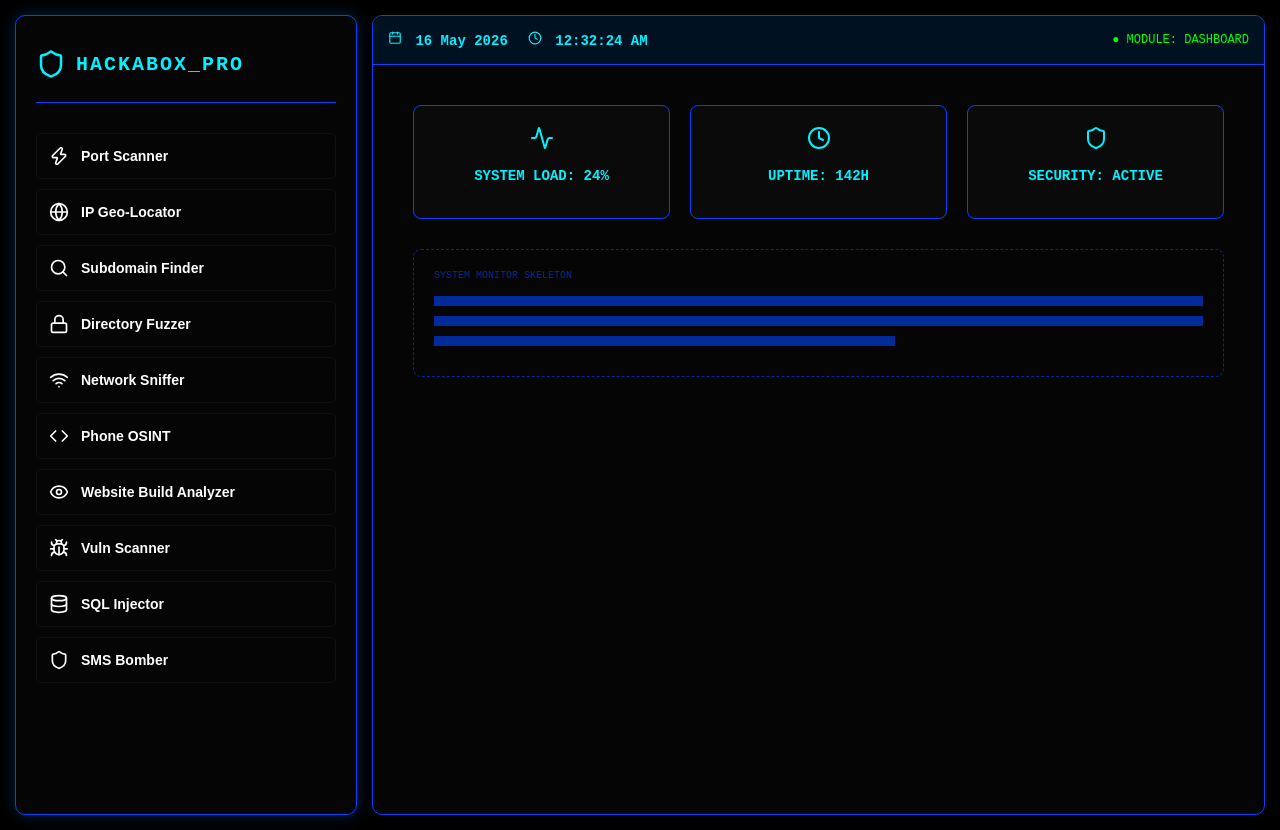
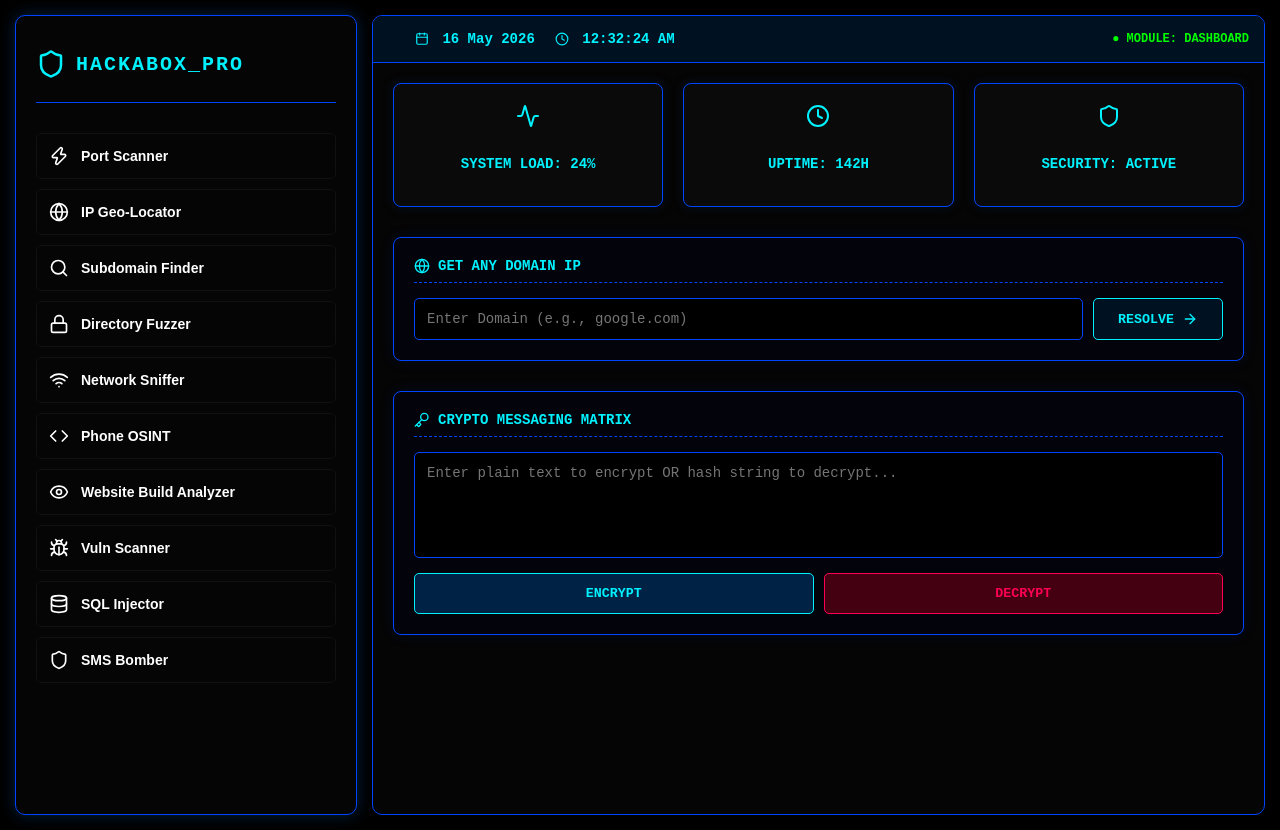
Before and after one commit to MSLMCYBERTEAM/hackabox, a Next.js app: page / in a window 1280 px wide. Built offline with nearby package versions, Linux system fonts and the light colour scheme.

Commit message:
fix: dashboard updateds

```diff
--- a/src/app/page.tsx
+++ b/src/app/page.tsx
@@ -2,12 +2,22 @@
 import { useState, useEffect } from 'react';
 import Link from 'next/link'; // পেজ নেভিগেশনের জন্য
 import { usePathname } from 'next/navigation'; // অ্যাক্টিভ পেজ ডিটেক্ট করার জন্য
-import { Shield, Zap, Globe, Search, Lock, Wifi, Code, Eye, Cpu, Database, Bug, Clock, Calendar, Activity } from 'lucide-react';
+import { Shield, Zap, Globe, Search, Lock, Wifi, Code, Eye, Cpu, Database, Bug, Clock, Calendar, Activity, Menu, X, ArrowRight, Key } from 'lucide-react';
 
 export default function HackaBox({ children }: { children?: React.ReactNode }) {
   const pathname = usePathname();
   const [time, setTime] = useState("");
   const [date, setDate] = useState("");
+  const [isSidebarOpen, setIsSidebarOpen] = useState(false); // মোবাইল মেনুর জন্য
+
+  // --- নতুন ফিচারের স্টেটসমূহ ---
+  const [domain, setDomain] = useState("");
+  const [resolvedIp, setResolvedIp] = useState("");
+  const [isResolving, setIsResolving] = useState(false);
+
+  const [cryptoText, setCryptoText] = useState("");
+  const [cryptoKey, setCryptoKey] = useState("secret");
+  const [cryptoResult, setCryptoResult] = useState("");
 
   // রিয়েল টাইম এবং ডেট আপডেট
   useEffect(() => {
@@ -18,6 +28,49 @@ export default function HackaBox({ children }: { children?: React.ReactNode }) {
     }, 1000);
     return () => clearInterval(timer);
   }, []);
+
+  // IP Resolver Function
+  const handleResolveIp = async () => {
+    if (!domain) return;
+    setIsResolving(true);
+    setResolvedIp("Resolving target...");
+    try {
+      const cleanDomain = domain.replace(/^(https?:\/\/)?(www\.)?/, '').split('/')[0];
+      const res = await fetch(`https://dns.google/resolve?name=${cleanDomain}&type=A`);
+      const data = await res.json();
+      if (data.Answer && data.Answer.length > 0) {
+        setResolvedIp(data.Answer[0].data);
+      } else {
+        setResolvedIp("No IPv4 address found.");
+      }
+    } catch (err) {
+      setResolvedIp("Error: Failed to resolve host.");
+    } finally {
+      setIsResolving(false);
+    }
+  };
+
+  // XOR Encryption/Decryption Function
+  const handleCrypto = (mode: 'encrypt' | 'decrypt') => {
+    if (!cryptoText) return;
+    if (mode === 'encrypt') {
+      // String to Base64 (Simple obfuscation for dashboard theme)
+      try {
+        const encoded = btoa(encodeURIComponent(cryptoText));
+        setCryptoResult(encoded);
+      } catch (e) {
+        setCryptoResult("Encryption Error");
+      }
+    } else {
+      // Base64 to String
+      try {
+        const decoded = decodeURIComponent(atob(cryptoText));
+        setCryptoResult(decoded);
+      } catch (e) {
+        setCryptoResult("Invalid Encrypted String!");
+      }
+    }
+  };
 
   const tools = [
     { icon: <Zap size={20}/>, name: "Port Scanner", path: "/port-scanner" },
@@ -36,20 +89,41 @@ export default function HackaBox({ children }: { children?: React.ReactNode }) {
   const currentModule = tools.find(t => t.path === pathname)?.name || "DASHBOARD";
 
   return (
-    <div style={{ backgroundColor: '#000', minHeight: '100vh', color: '#00f2ff', padding: '15px', display: 'flex', gap: '15px', fontFamily: 'monospace' }}>
+    <div style={{ backgroundColor: '#000', minHeight: '100vh', color: '#00f2ff', padding: '15px', display: 'flex', flexDirection: 'row', gap: '15px', fontFamily: 'monospace', position: 'relative' }}>
+
+      {/* CSS For Responsive Grid and Media Queries */}
+      <style dangerouslySetInnerHTML={{__html: `
+        @media (max-width: 900px) {
+          aside { position: absolute; left: -320px; top: 15px; bottom: 15px; z-index: 50; transition: 0.3s; }
+          .sidebar-open aside { left: 15px !important; }
+          .main-panel { width: 100% !important; }
+          .card-grid { grid-template-columns: 1fr !important; }
+          .crypto-grid { grid-template-columns: 1fr !important; }
+          .top-bar-time { display: none !important; }
+        }
+      `}} />
+
+      {/* Wrapper Class for handling Mobile Drawer */}
+      <div className={isSidebarOpen ? "sidebar-open" : ""} style={{ display: 'flex', gap: '15px', width: '100%', minHeight: 'calc(100vh - 30px)' }}>
 
         {/* Sidebar - Tools List */}
-      <aside style={{ width: '300px', backgroundColor: '#050505', border: '1px solid #0044ff', borderRadius: '10px', padding: '20px', boxShadow: '0 0 15px #002244' }}>
-        <Link href="/" style={{ textDecoration: 'none', color: 'inherit' }}>
-          <div style={{ cursor: 'pointer', display: 'flex', alignItems: 'center', gap: '10px', marginBottom: '30px', borderBottom: '1px solid #0044ff', paddingBottom: '10px' }}>
+        <aside style={{ width: '300px', backgroundColor: '#050505', border: '1px solid #0044ff', borderRadius: '10px', padding: '20px', boxShadow: '0 0 15px #002244', display: 'flex', flexDirection: 'column', flexShrink: 0 }}>
+          <div style={{ display: 'flex', justifyContent: 'space-between', alignItems: 'center', marginBottom: '30px', borderBottom: '1px solid #0044ff', paddingBottom: '10px' }}>
+            <Link href="/" onClick={() => setIsSidebarOpen(false)} style={{ textDecoration: 'none', color: 'inherit' }}>
+              <div style={{ cursor: 'pointer', display: 'flex', alignItems: 'center', gap: '10px' }}>
                 <Shield color="#00f2ff" size={30} />
                 <h1 style={{ fontSize: '20px', fontWeight: 'bold', letterSpacing: '2px' }}>HACKABOX_PRO</h1>
               </div>
             </Link>
+            {/* Mobile Close Button */}
+            <button onClick={() => setIsSidebarOpen(false)} style={{ background: 'transparent', border: 'none', color: '#00f2ff', cursor: 'pointer', display: 'block' }} className="lg:hidden">
+              <X size={24} style={{ display: typeof window !== 'undefined' && window.innerWidth <= 900 ? 'block' : 'none' }} />
+            </button>
+          </div>
 
-        <div style={{ display: 'flex', flexDirection: 'column', gap: '10px' }}>
+          <div style={{ display: 'flex', flexDirection: 'column', gap: '10px', overflowY: 'auto', flex: 1 }}>
             {tools.map((tool, i) => (
-            <Link key={i} href={tool.path} style={{ textDecoration: 'none' }}>
+              <Link key={i} href={tool.path} onClick={() => setIsSidebarOpen(false)} style={{ textDecoration: 'none' }}>
                 <button
                   style={{
                     ...buttonStyle,
@@ -67,32 +141,84 @@ export default function HackaBox({ children }: { children?: React.ReactNode }) {
         </aside>
 
         {/* Main Container */}
-      <main style={{ flex: 1, display: 'flex', flexDirection: 'column', backgroundColor: '#050505', border: '1px solid #0044ff', borderRadius: '10px', overflow: 'hidden' }}>
+        <main className="main-panel" style={{ flex: 1, display: 'flex', flexDirection: 'column', backgroundColor: '#050505', border: '1px solid #0044ff', borderRadius: '10px', overflow: 'hidden' }}>
           {/* Top Bar */}
           <div style={{ padding: '15px', background: '#001122', borderBottom: '1px solid #0044ff', display: 'flex', justifyContent: 'space-between', alignItems: 'center' }}>
-          <div style={{ display: 'flex', gap: '20px', fontSize: '14px', fontWeight: 'bold' }}>
-            <span><Calendar size={14} style={{marginRight: '5px'}}/> {date}</span>
-            <span><Clock size={14} style={{marginRight: '5px'}}/> {time}</span>
+            <div style={{ display: 'flex', alignItems: 'center', gap: '15px' }}>
+              {/* Mobile Menu Toggle Button */}
+              <button onClick={() => setIsSidebarOpen(!isSidebarOpen)} style={{ background: 'transparent', border: 'none', color: '#00f2ff', cursor: 'pointer' }}>
+                <Menu size={24} style={{ display: typeof window !== 'undefined' && window.innerWidth <= 900 ? 'block' : 'none' }} />
+              </button>
+              <div className="top-bar-time" style={{ display: 'flex', gap: '20px', fontSize: '14px', fontWeight: 'bold' }}>
+                <span><Calendar size={14} style={{marginRight: '5px', display: 'inline', verticalAlign: 'middle'}}/> {date}</span>
+                <span><Clock size={14} style={{marginRight: '5px', display: 'inline', verticalAlign: 'middle'}}/> {time}</span>
               </div>
-          <span style={{ color: '#0f0', fontSize: '12px' }}>● MODULE: {currentModule.toUpperCase()}</span>
+            </div>
+            <span style={{ color: '#0f0', fontSize: '12px', fontWeight: 'bold' }}>● MODULE: {currentModule.toUpperCase()}</span>
           </div>
 
           {/* Content Area */}
           <div style={{ flex: 1, overflowY: 'auto' }}>
             {/* যদি ড্যাশবোর্ড পেজে থাকে তবে ডিফল্ট কন্টেন্ট দেখাবে, নাহলে চিলড্রেন (অন্য পেজ) দেখাবে */}
             {pathname === "/" ? (
-            <div style={{ padding: '40px', display: 'flex', flexDirection: 'column', gap: '30px' }}>
-              <div style={{ display: 'grid', gridTemplateColumns: 'repeat(3, 1fr)', gap: '20px' }}>
-                <div style={cardStyle}><Activity color="#00f2ff" /> <h3>SYSTEM LOAD: 24%</h3></div>
-                <div style={cardStyle}><Clock color="#00f2ff" /> <h3>UPTIME: 142H</h3></div>
-                <div style={cardStyle}><Shield color="#00f2ff" /> <h3>SECURITY: ACTIVE</h3></div>
+              <div style={{ padding: '20px', display: 'flex', flexDirection: 'column', gap: '30px' }}>
+
+                {/* Responsive Grid Cards */}
+                <div className="card-grid" style={{ display: 'grid', gridTemplateColumns: 'repeat(3, 1fr)', gap: '20px' }}>
+                  <div style={cardStyle}><Activity color="#00f2ff" style={{margin: '0 auto 10px auto'}} /> <h3>SYSTEM LOAD: 24%</h3></div>
+                  <div style={cardStyle}><Clock color="#00f2ff" style={{margin: '0 auto 10px auto'}} /> <h3>UPTIME: 142H</h3></div>
+                  <div style={cardStyle}><Shield color="#00f2ff" style={{margin: '0 auto 10px auto'}} /> <h3>SECURITY: ACTIVE</h3></div>
                 </div>
-              <div style={skeletonContainer}>
-                <div style={skeletonHeader}>SYSTEM MONITOR SKELETON</div>
-                <div style={skeletonLine}></div>
-                <div style={skeletonLine}></div>
-                <div style={{...skeletonLine, width: '60%'}}></div>
+
+                {/* SLOT 1: IP Address Resolver (Replacer of old skeleton) */}
+                <div style={slotContainerStyle}>
+                  <div style={slotHeaderStyle}><Globe size={16} color="#00f2ff" /> GET ANY DOMAIN IP</div>
+                  <div style={{ display: 'flex', gap: '10px', flexWrap: 'wrap', marginTop: '15px' }}>
+                    <input
+                      type="text"
+                      placeholder="Enter Domain (e.g., google.com)"
+                      value={domain}
+                      onChange={(e) => setDomain(e.target.value)}
+                      style={inputStyle}
+                    />
+                    <button onClick={handleResolveIp} disabled={isResolving} style={actionButtonStyle}>
+                      {isResolving ? "RESOLVING..." : "RESOLVE"} <ArrowRight size={16} />
+                    </button>
                   </div>
+                  {resolvedIp && (
+                    <div style={outputBoxStyle}>
+                      <span style={{ color: '#00ff44' }}>[+] RESOLVED IP:</span> {resolvedIp}
+                    </div>
+                  )}
+                </div>
+
+                {/* SLOT 2: Message Encryption & Decryption */}
+                <div style={slotContainerStyle}>
+                  <div style={slotHeaderStyle}><Key size={16} color="#00f2ff" /> CRYPTO MESSAGING MATRIX</div>
+                  <div className="crypto-grid" style={{ display: 'grid', gridTemplateColumns: '1fr', gap: '15px', marginTop: '15px' }}>
+                    <textarea
+                      placeholder="Enter plain text to encrypt OR hash string to decrypt..."
+                      value={cryptoText}
+                      onChange={(e) => setCryptoText(e.target.value)}
+                      style={{ ...inputStyle, height: '80px', resize: 'none' }}
+                    />
+                    <div style={{ display: 'flex', gap: '10px' }}>
+                      <button onClick={() => handleCrypto('encrypt')} style={{ ...actionButtonStyle, backgroundColor: '#002244', flex: 1, justifyContent: 'center' }}>
+                        ENCRYPT
+                      </button>
+                      <button onClick={() => handleCrypto('decrypt')} style={{ ...actionButtonStyle, backgroundColor: '#440011', borderColor: '#ff0055', color: '#ff0055', flex: 1, justifyContent: 'center' }}>
+                        DECRYPT
+                      </button>
+                    </div>
+                  </div>
+                  {cryptoResult && (
+                    <div style={{ ...outputBoxStyle, borderLeftColor: '#ff0055' }}>
+                      <span style={{ color: '#00f2ff' }}>[=] OUTPUT RESULT:</span>
+                      <p style={{ color: '#fff', wordBreak: 'break-all', marginTop: '5px', marginGrid: 0 }}>{cryptoResult}</p>
+                    </div>
+                  )}
+                </div>
+
               </div>
             ) : (
               children
@@ -100,10 +226,11 @@ export default function HackaBox({ children }: { children?: React.ReactNode }) {
           </div>
         </main>
       </div>
+    </div>
   );
 }
 
-// --- স্টাইলস ---
+// --- স্টাইলস (Unchanged old styles + New features responsive alignment) ---
 const buttonStyle = {
   display: 'flex', alignItems: 'center', gap: '12px', padding: '12px',
   background: 'transparent', border: '1px solid #111', borderRadius: '5px',
@@ -112,13 +239,38 @@ const buttonStyle = {
 
 const cardStyle = {
   background: '#0a0a0a', border: '1px solid #0044ff', padding: '20px',
-  borderRadius: '8px', textAlign: 'center' as const, fontSize: '12px'
+  borderRadius: '8px', textAlign: 'center' as const, fontSize: '12px',
+  boxShadow: '0 0 10px #001122'
 };
 
-const skeletonContainer = {
-  border: '1px dashed #0044ff', padding: '20px', borderRadius: '8px', opacity: 0.6
+// --- নতুন স্লটের জন্য উন্নত সিকিউর ডিজাইন এলিমেন্টস ---
+const slotContainerStyle = {
+  border: '1px solid #0044ff', padding: '20px', borderRadius: '8px',
+  background: '#03030b', boxShadow: '0 0 15px rgba(0, 68, 255, 0.1)'
 };
 
-const skeletonHeader = { fontSize: '10px', marginBottom: '15px', color: '#0044ff' };
+const slotHeaderStyle = {
+  fontSize: '14px', fontWeight: 'bold', color: '#00f2ff',
+  borderBottom: '1px dashed #0044ff', paddingBottom: '8px',
+  display: 'flex', alignItems: 'center', gap: '8px'
+};
 
-const skeletonLine = { height: '10px', background: '#0044ff', marginBottom: '10px', width: '100%' };
+const inputStyle = {
+  flex: 1, minWidth: '200px', padding: '12px', backgroundColor: '#000',
+  border: '1px solid #0044ff', borderRadius: '5px', color: '#fff',
+  outline: 'none', fontFamily: 'monospace', fontSize: '14px'
+};
+
+const actionButtonStyle = {
+  display: 'flex', alignItems: 'center', gap: '8px', padding: '12px 24px',
+  backgroundColor: '#001122', border: '1px solid #00f2ff', borderRadius: '5px',
+  color: '#00f2ff', fontWeight: 'bold', cursor: 'pointer', fontFamily: 'monospace',
+  transition: '0.2s'
+};
+
+const outputBoxStyle = {
+  marginTop: '15px', padding: '12px', backgroundColor: '#000',
+  borderLeft: '4px solid #00ff44', borderTop: '1px solid #111',
+  borderRight: '1px solid #111', borderBottom: '1px solid #111',
+  borderRadius: '0 5px 5px 0', fontSize: '14px', fontFamily: 'monospace'
+};
```
Lines whose indentation alone changed are shown as unchanged.
